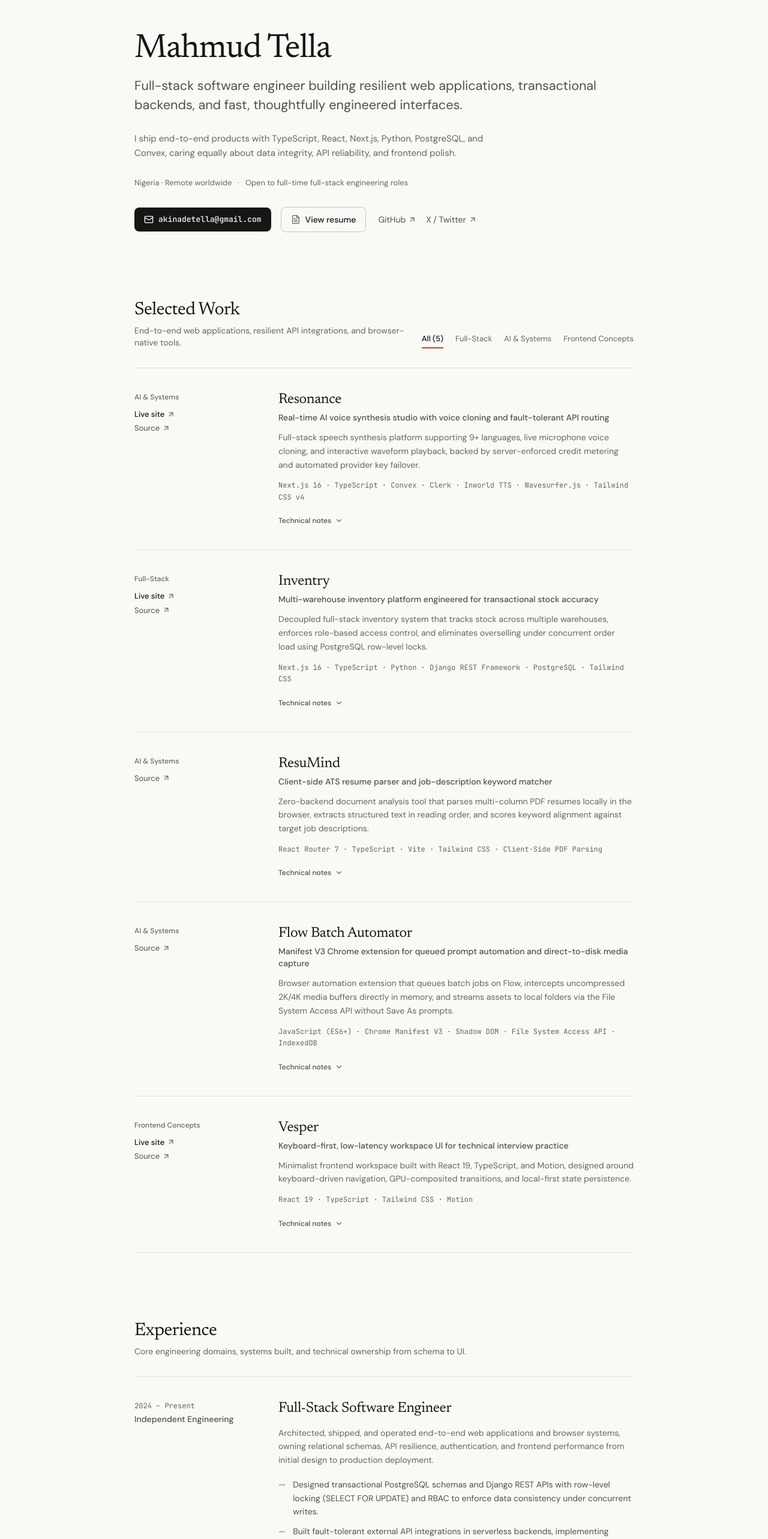
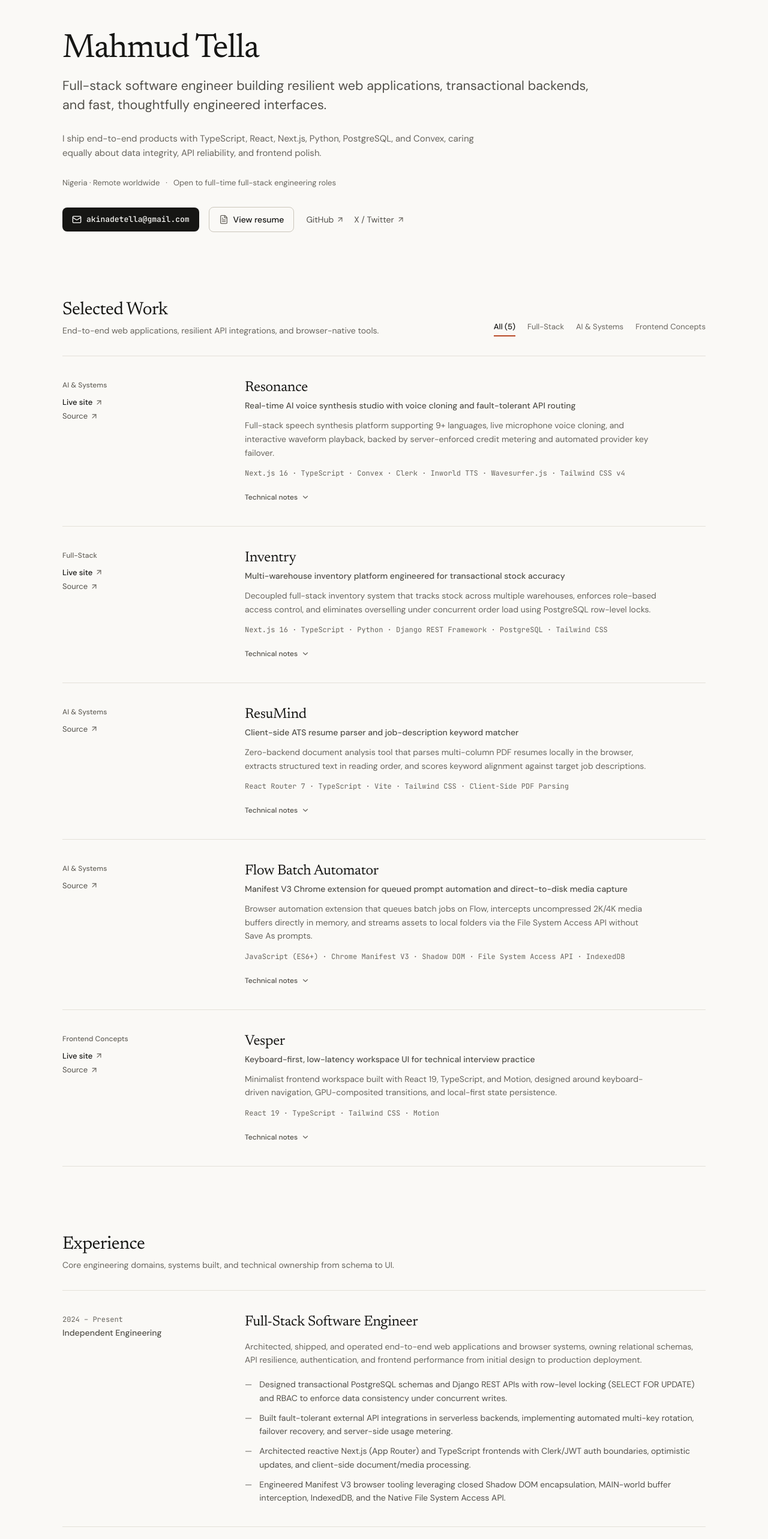
Before and after one commit to mahmudbuilds/portfolio, a React (Vite) app: page / in a window 1280 px wide. Shown: the part 140-2706 px from the top of the page at 60% size. Built offline with nearby package versions, Linux system fonts and the light colour scheme.

Commit message:
fix(layout): widen page container for laptop viewports

```diff
--- a/src/App.tsx
+++ b/src/App.tsx
@@ -15,7 +15,7 @@ export function App() {
   return (
     <div className="min-h-screen bg-paper text-ink antialiased font-sans transition-colors duration-200">
       <main
-        className={`max-w-4xl mx-auto px-5 sm:px-8 py-8 sm:py-14 md:py-20 space-y-20 sm:space-y-28 ${
+        className={`max-w-6xl mx-auto px-5 sm:px-8 lg:px-10 py-8 sm:py-14 md:py-20 space-y-20 sm:space-y-28 ${
           isResumeOpen ? "no-print" : ""
         }`}
       >
--- a/src/components/ContactFooter.tsx
+++ b/src/components/ContactFooter.tsx
@@ -16,7 +16,7 @@ export function ContactFooter() {
   return (
     <footer id="contact" className="pt-12 sm:pt-16 border-t border-line space-y-12">
       <div className="space-y-6">
-        <div className="space-y-2.5 max-w-[54ch]">
+        <div className="space-y-2.5 max-w-[62ch]">
           <h2 className="font-serif text-2xl sm:text-3xl md:text-4xl tracking-[-0.02em] font-normal text-ink">
             Get in touch
           </h2>
--- a/src/components/ExperienceSection.tsx
+++ b/src/components/ExperienceSection.tsx
@@ -16,7 +16,7 @@ export function ExperienceSection() {
         {experienceMilestonesData.map((milestone, idx) => (
           <div
             key={idx}
-            className="py-7 sm:py-9 grid grid-cols-1 md:grid-cols-[12.5rem_1fr] gap-4 md:gap-10"
+            className="py-7 sm:py-9 grid grid-cols-1 md:grid-cols-[14rem_1fr] lg:grid-cols-[16rem_1fr] gap-4 md:gap-10 lg:gap-12"
           >
             {/* Left Column: Period & Context */}
             <div className="space-y-1 md:pt-1">
@@ -29,7 +29,7 @@ export function ExperienceSection() {
             </div>
 
             {/* Right Column: Role, Summary & Deliverables */}
-            <div className="space-y-3.5 max-w-[62ch]">
+            <div className="space-y-3.5 max-w-[72ch]">
               <h3 className="font-serif text-xl sm:text-2xl tracking-[-0.015em] font-normal text-ink">
                 {milestone.role}
               </h3>
--- a/src/components/Header.tsx
+++ b/src/components/Header.tsx
@@ -90,13 +90,13 @@ export function Header({ onOpenResume, theme, onToggleTheme }: HeaderProps) {
             {developerBio.name}
           </h1>
 
-          <p className="text-lg sm:text-xl md:text-[1.35rem] leading-[1.45] text-ink-secondary max-w-[54ch] font-normal">
+          <p className="text-lg sm:text-xl md:text-[1.35rem] leading-[1.45] text-ink-secondary max-w-[60ch] font-normal">
             Full-stack software engineer building resilient web applications, transactional
             backends, and fast, thoughtfully engineered interfaces.
           </p>
         </div>
 
-        <p className="text-sm sm:text-[15px] text-ink-muted leading-relaxed max-w-[62ch]">
+        <p className="text-sm sm:text-[15px] text-ink-muted leading-relaxed max-w-[68ch]">
           I ship end-to-end products with TypeScript, React, Next.js, Python, PostgreSQL, and
           Convex, caring equally about data integrity, API reliability, and frontend polish.
         </p>
--- a/src/components/ProjectCard.tsx
+++ b/src/components/ProjectCard.tsx
@@ -15,7 +15,7 @@ export function ProjectCard({ project }: ProjectCardProps) {
     !project.liveUrl.includes("github.com");
 
   return (
-    <article className="py-7 sm:py-9 grid grid-cols-1 md:grid-cols-[12.5rem_1fr] gap-4 md:gap-10">
+    <article className="py-7 sm:py-9 grid grid-cols-1 md:grid-cols-[14rem_1fr] lg:grid-cols-[16rem_1fr] gap-4 md:gap-10 lg:gap-12">
       {/* Left Metadata & Links Column */}
       <div className="flex flex-row md:flex-col items-baseline md:items-start justify-between md:justify-start gap-3 md:pt-1">
         <span className="text-xs text-ink-muted font-medium">
@@ -73,7 +73,7 @@ export function ProjectCard({ project }: ProjectCardProps) {
           </p>
         </div>
 
-        <p className="text-sm text-ink-muted leading-relaxed max-w-[62ch]">
+        <p className="text-sm text-ink-muted leading-relaxed max-w-[72ch]">
           {project.description}
         </p>
 
@@ -99,7 +99,7 @@ export function ProjectCard({ project }: ProjectCardProps) {
             </button>
 
             {expanded && (
-              <div className="mt-3.5 pl-4 border-l border-line-strong space-y-3.5 text-xs sm:text-[13px] leading-relaxed text-ink-secondary max-w-[62ch]">
+              <div className="mt-3.5 pl-4 border-l border-line-strong space-y-3.5 text-xs sm:text-[13px] leading-relaxed text-ink-secondary max-w-[72ch]">
                 <div>
                   <span className="font-medium text-ink block mb-0.5">
                     Architecture &amp; data flow
--- a/src/components/SkillsSection.tsx
+++ b/src/components/SkillsSection.tsx
@@ -16,7 +16,7 @@ export function SkillsSection() {
         {skillCategoriesData.map((category) => (
           <div
             key={category.name}
-            className="py-5 grid grid-cols-1 md:grid-cols-[12.5rem_1fr] gap-2 md:gap-10 items-baseline"
+            className="py-5 grid grid-cols-1 md:grid-cols-[14rem_1fr] lg:grid-cols-[16rem_1fr] gap-2 md:gap-10 lg:gap-12 items-baseline"
           >
             <dt className="text-sm font-medium text-ink">
               {category.name}
```
